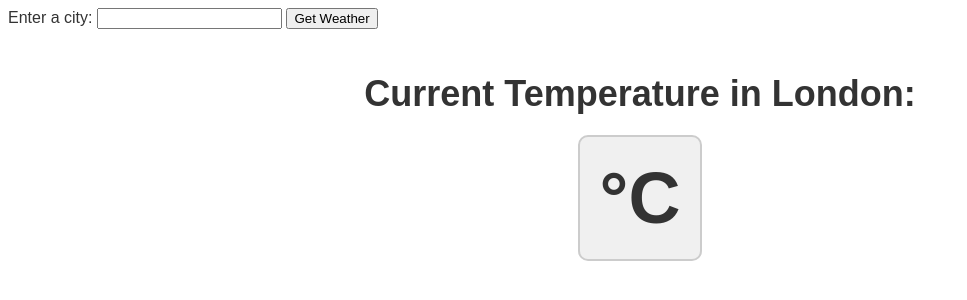
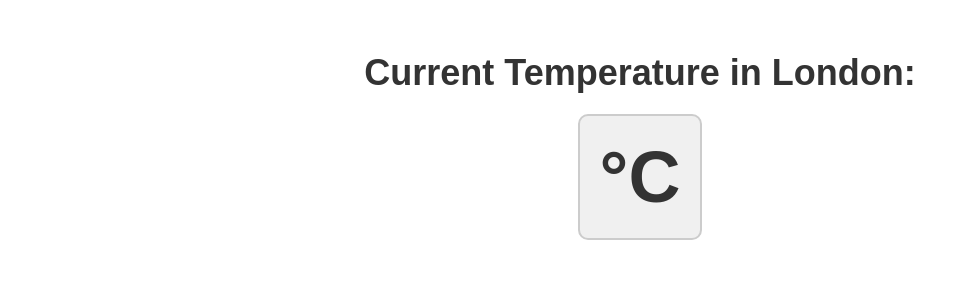
Before and after one commit to Mohamed-Arif/Weather-App, a Flask app: page / in a window 1280 px wide. Shown: the top 300 px of the page, without its empty margins (0-967 px from the left). Run offline with Flask 3, Linux system fonts and the light colour scheme; data that the repository does not hold is empty.

Commit message:
Reverted to old code.

```diff
--- a/app.py
+++ b/app.py
@@ -1,25 +1,18 @@
-from flask import Flask, render_template, request
 import requests
+from flask import Flask, render_template
 
 app = Flask(__name__)
 
 API_KEY = '7d2ccf162636befe1223b1483251a6ab'
+city = 'London'
+url = f'https://api.openweathermap.org/data/2.5/weather?q={city}&appid={API_KEY}&units=metric'
 
-@app.route("/", methods=["GET", "POST"])
-def get_weather():
-    if request.method == "POST":
-        city = request.form["city"]
-        url = f"http://api.openweathermap.org/data/2.5/weather?q={city}&appid={API_KEY}&units=metric"
-        response = requests.get(url)
-        weather_data = response.json()
-        temperature = weather_data["main"]["temp"]
-        return render_template("index.html", temperature=temperature, city=city)
-    else:
-        url = f"http://api.openweathermap.org/data/2.5/weather?q=London&appid={API_KEY}&units=metric"
-        response = requests.get(url)
-        weather_data = response.json()
-        temperature = weather_data["main"]["temp"]
-        return render_template("index.html", temperature=temperature, city='London')
+@app.route('/')
+def index():
+    response = requests.get(url)
+    data = response.json()
+    temperature = data['main']['temp']
+    return render_template('index.html', temperature=temperature)
 
 if __name__ == '__main__':
     app.run(debug=True)
--- a/templates/index.html
+++ b/templates/index.html
@@ -1,18 +1,13 @@
 <!DOCTYPE html>
-<form>
-	<label for="city">Enter a city:</label>
-	<input type="text" id="city" name="city">
-	<button type="submit">Get Weather</button>
-</form>
 <html>
 <head>
-	<title>Weather App</title>
-	<link rel="stylesheet" href="{{ url_for('static', filename='style.css') }}">
+    <title>Weather App</title>
+    <link rel="stylesheet" href="{{ url_for('static', filename='style.css') }}">
 </head>
 <body>
-	<div class="container">
+    <div class="container">
         <h1>Current Temperature in London:</h1>
         <h2>{{ temperature }}°C</h2>
-	</div>
+    </div>
 </body>
 </html>
```
